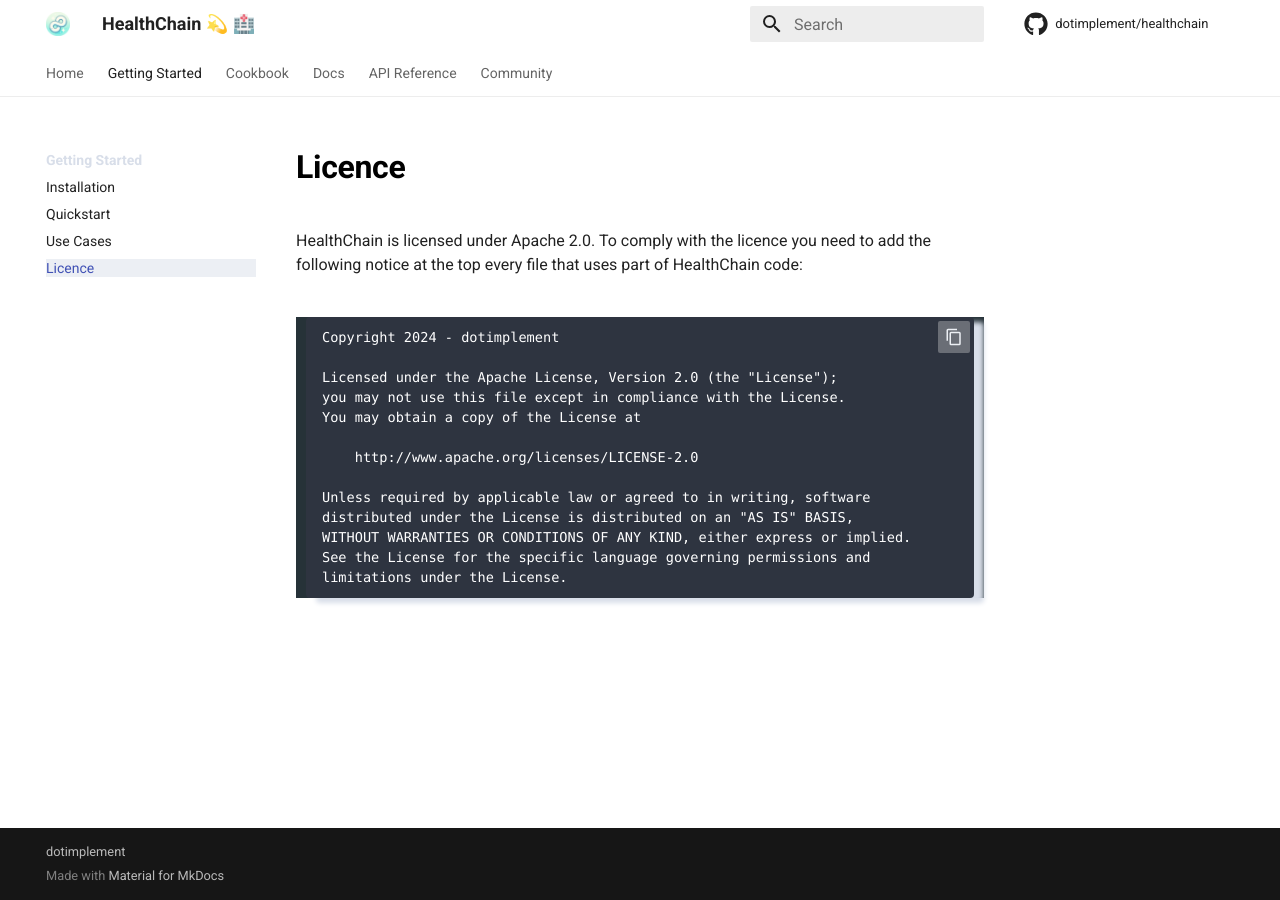
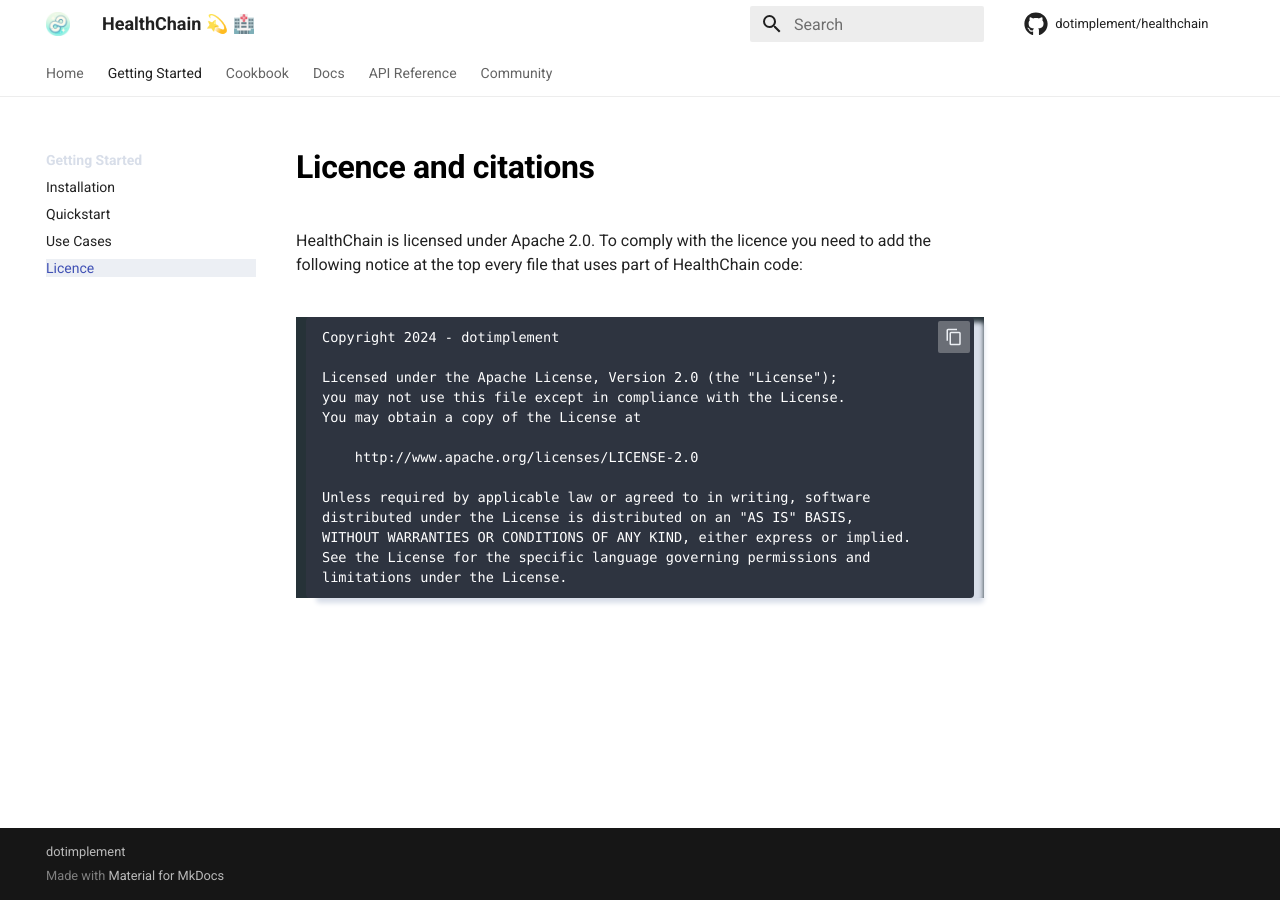
Before and after one commit to dotimplement/HealthChain, an MkDocs documentation site: the page built from docs/distribution.md, in a window 1280 px wide. Built offline with MkDocs 1.6.1 and Material for MkDocs 9.7.7, drawn with Linux system fonts in a browser that asks for light colours; comment, search, counter and statistics services are not loaded.

Commit message:
Rename doc license further

```diff
--- a/docs/documentation-licence.md
+++ b/docs/distribution.md
@@ -1,4 +1,4 @@
-# Licence
+# Licence and citations
 
 HealthChain is licensed under Apache 2.0. To comply with the licence you need to add the following notice at the top every file that uses part of HealthChain code:
 
--- a/mkdocs.yml
+++ b/mkdocs.yml
@@ -12,7 +12,7 @@
       - Installation: installation.md
       - Quickstart: quickstart.md
       - Use Cases: usecases.md
-      - Licence: documentation-licence.md
+      - Licence: distribution.md
   - Cookbook:
       - cookbook/index.md
   - Docs:
```
